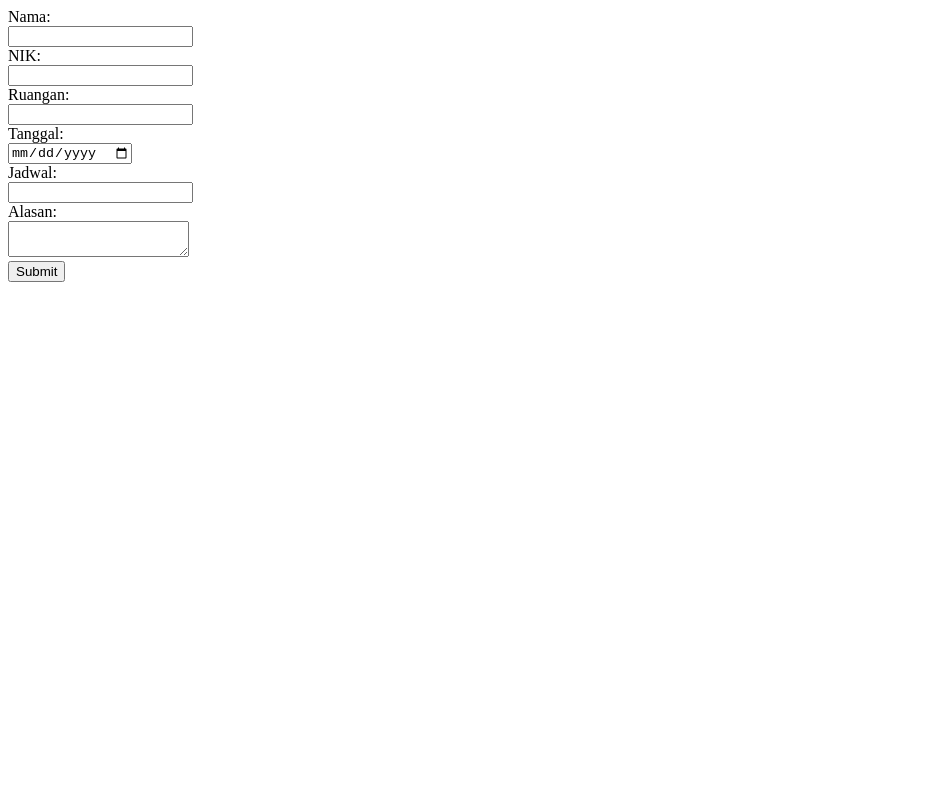
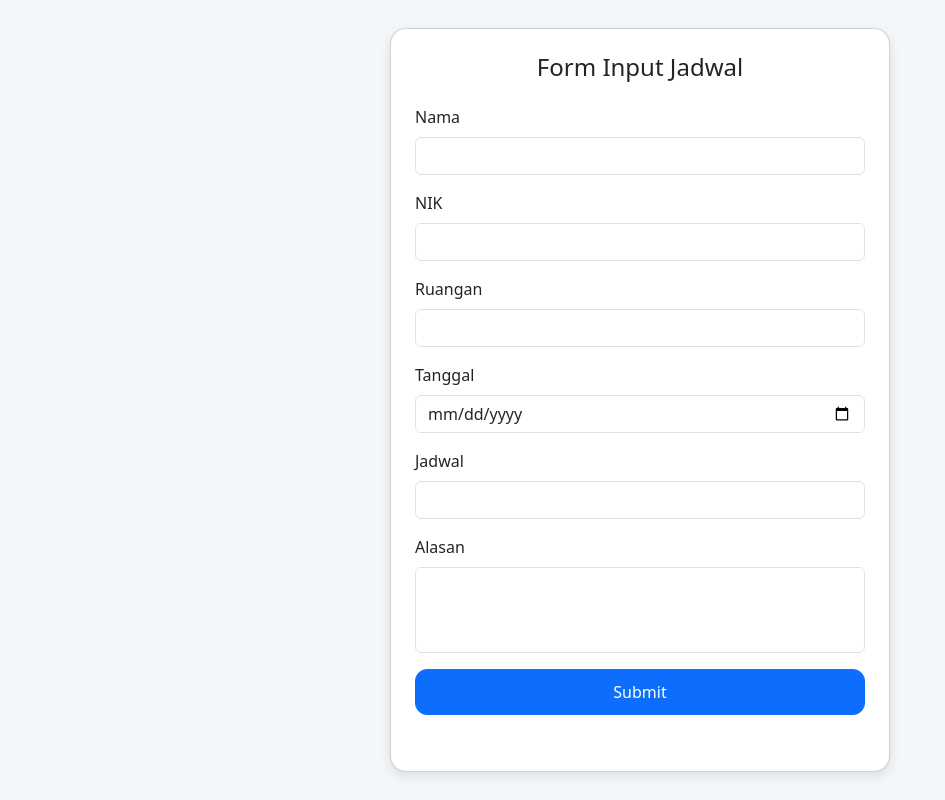
Before and after one commit to fardianarief1/permintaan-jadwal-dinas, a plain HTML site: page index.html in a window 1280 px wide. Shown: the whole page, without its empty margins (0-945 px from the left). Drawn offline with nearby package versions, Linux system fonts and the light colour scheme.

Commit message:
Update index.html

```diff
--- a/index.html
+++ b/index.html
@@ -1,32 +1,69 @@
 <!DOCTYPE html>
-<html>
+<html lang="id">
 <head>
+  <meta charset="UTF-8">
+  <meta name="viewport" content="width=device-width, initial-scale=1.0">
   <title>Form Jadwal</title>
+  <!-- Bootstrap CSS -->
+  <link href="https://cdn.jsdelivr.net/npm/bootstrap@5.3.3/dist/css/bootstrap.min.css" rel="stylesheet">
+  <style>
+    body {
+      background: #f4f7fa;
+      display: flex;
+      justify-content: center;
+      align-items: center;
+      min-height: 100vh;
+      padding: 20px;
+    }
+    .card {
+      max-width: 500px;
+      width: 100%;
+      border-radius: 16px;
+      box-shadow: 0 4px 12px rgba(0,0,0,0.1);
+    }
+    .btn-primary {
+      border-radius: 12px;
+      padding: 10px;
+    }
+    textarea {
+      resize: none;
+    }
+  </style>
 </head>
 <body>
-  <form id="jadwalForm">
-    <label>Nama:</label><br>
-    <input type="text" name="nama" required><br>
-
-    <label>NIK:</label><br>
-    <input type="text" name="nik" required><br>
-
-    <label>Ruangan:</label><br>
-    <input type="text" name="ruangan" required><br>
-
-    <label>Tanggal:</label><br>
-    <input type="date" name="tanggal" required><br>
-
-    <label>Jadwal:</label><br>
-    <input type="text" name="jadwal" required><br>
-
-    <label>Alasan:</label><br>
-    <textarea name="alasan" required></textarea><br>
-
-    <button type="submit">Submit</button>
-  </form>
-
-  <p id="result"></p>
+  <div class="card p-4">
+    <h4 class="text-center mb-4">Form Input Jadwal</h4>
+    <form id="jadwalForm">
+      <div class="mb-3">
+        <label class="form-label">Nama</label>
+        <input type="text" class="form-control" name="nama" required>
+      </div>
+      <div class="mb-3">
+        <label class="form-label">NIK</label>
+        <input type="text" class="form-control" name="nik" required>
+      </div>
+      <div class="mb-3">
+        <label class="form-label">Ruangan</label>
+        <input type="text" class="form-control" name="ruangan" required>
+      </div>
+      <div class="mb-3">
+        <label class="form-label">Tanggal</label>
+        <input type="date" class="form-control" name="tanggal" required>
+      </div>
+      <div class="mb-3">
+        <label class="form-label">Jadwal</label>
+        <input type="text" class="form-control" name="jadwal" required>
+      </div>
+      <div class="mb-3">
+        <label class="form-label">Alasan</label>
+        <textarea class="form-control" rows="3" name="alasan" required></textarea>
+      </div>
+      <div class="d-grid">
+        <button type="submit" class="btn btn-primary">Submit</button>
+      </div>
+    </form>
+    <p id="result" class="text-center mt-3 text-muted"></p>
+  </div>
 
   <script>
     const SCRIPT_URL = "https://script.google.com/macros/s/AKfycbwPnvV4Fc0GvQudfZwe1vh2hJWjbA6Zt68BGLzx5XRlC9JRYi_4HVEZLq-4Qhu7JiDvHQ/exec";
```
